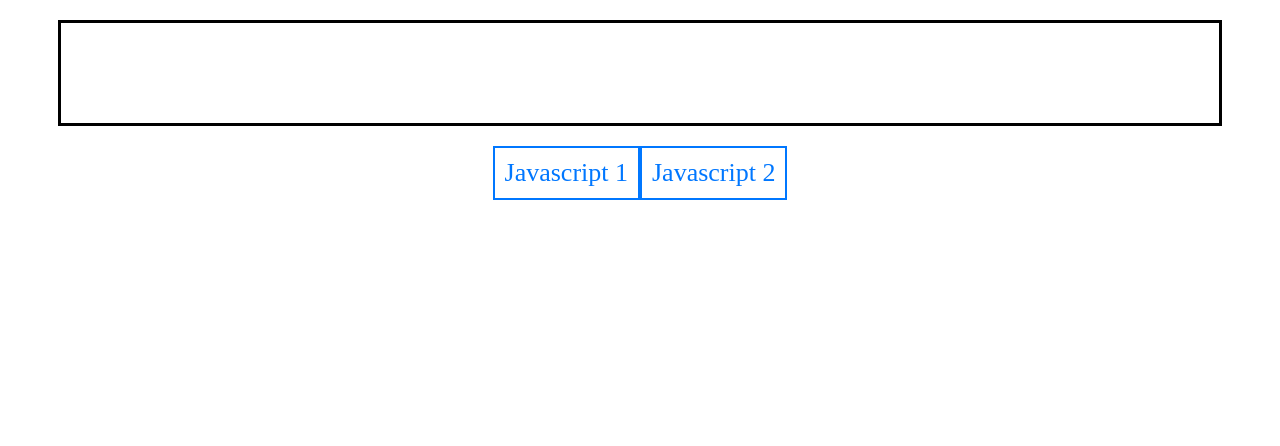
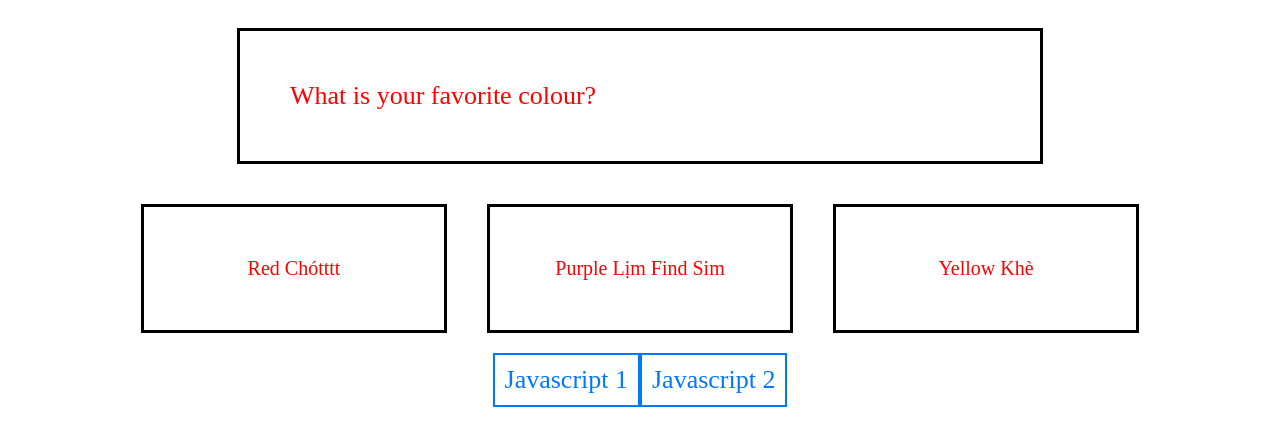
Before and after one commit to namtran-jh/exercise3, a plain HTML site: page javascript3.html in a window 1280 px wide. Drawn offline with Linux system fonts and the light colour scheme.

Commit message:
done js2 and js3

```diff
--- /dev/null
+++ b/data.js
@@ -0,0 +1,104 @@
+var data = [{
+        "id": 1,
+        "question": "What is your favorite colour?",
+        "answers": [
+            { "a_id": 1, "answer": "Red Chótttt", "affect": 2 },
+            { "a_id": 2, "answer": "Purple Lịm Find Sim", "affect": 3 },
+            { "a_id": 3, "answer": "Yellow Khè", "affect": 4 }
+        ]
+    },
+    {
+        "id": 2,
+        "question": "Which meal do you choose for your dinner?",
+        "answers": [
+            { "a_id": 1, "answer": "Samyang Noodle", "affect": 5 },
+            { "a_id": 2, "answer": "King Crab", "affect": 6 },
+            { "a_id": 3, "answer": "Tomatoes Chiên Giòn", "affect": 7 }
+        ]
+    },
+    {
+        "id": 3,
+        "question": "Which cloth do you prefer to wear for your best friend's wedding?",
+        "answers": [
+            { "a_id": 1, "answer": "Bikini Sông Biển", "affect": 8 },
+            { "a_id": 2, "answer": "Gentle Sơ-mi", "affect": 9 },
+            { "a_id": 3, "answer": "Trần trụi with nature", "affect": 10 }
+        ]
+    },
+    {
+        "id": 4,
+        "question": "Which place do you want to travel with your company most",
+        "answers": [
+            { "a_id": 1, "answer": "Đà Lạt heeee", "affect": 11 },
+            { "a_id": 2, "answer": "Vĩnh Hy bitch", "affect": 12 }
+        ]
+    },
+    {
+        "id": 5,
+        "question": "Who do you want to eat with?",
+        "answers": [
+            { "a_id": 1, "answer": "Colleagues", "affect": 8 },
+            { "a_id": 2, "answer": "Friends", "affect": 9 },
+            { "a_id": 3, "answer": "Family", "affect": 10 },
+            { "a_id": 4, "answer": "Alone please :(", "affect": 11 }
+        ]
+    },
+    {
+        "id": 6,
+        "question": "What do you expect from your lovers?",
+        "answers": [
+            { "a_id": 1, "answer": "Exciter Player", "affect": 11 },
+            { "a_id": 2, "answer": "Vin Car I love VietNam", "affect": 12 }
+        ]
+    },
+    {
+        "id": 7,
+        "question": "Ques7",
+        "answers": [
+            { "a_id": 1, "answer": "Answer here", "affect": 8 },
+            { "a_id": 2, "answer": "Answer here", "affect": 9 },
+            { "a_id": 3, "answer": "Answer here", "affect": 10 }
+        ]
+    },
+    {
+        "id": 8,
+        "question": "Ques8",
+        "answers": [
+            { "a_id": 1, "answer": "Answer here", "affect": 2 },
+            { "a_id": 2, "answer": "Answer here", "affect": 4 }
+        ]
+    },
+    {
+        "id": 9,
+        "question": "Ques9",
+        "answers": [
+            { "a_id": 1, "answer": "Answer here", "affect": 5 },
+            { "a_id": 2, "answer": "Answer here", "affect": 6 },
+            { "a_id": 3, "answer": "Answer here", "affect": 7 }
+        ]
+    },
+    {
+        "id": 10,
+        "question": "Ques10",
+        "answers": [
+            { "a_id": 1, "answer": "Answer here", "affect": 2 },
+            { "a_id": 2, "answer": "Answer here", "affect": 4 }
+        ]
+    },
+    {
+        "id": 11,
+        "question": "Ques11",
+        "answers": [
+            { "a_id": 1, "answer": "Answer here", "affect": 3 },
+            { "a_id": 2, "answer": "Answer here", "affect": 9 }
+        ]
+    },
+    {
+        "id": 12,
+        "question": "Ques12",
+        "answers": [
+            { "a_id": 1, "answer": "Answer here", "affect": 0 },
+            { "a_id": 2, "answer": "Answer here", "affect": 0 }
+        ]
+    }
+]
--- a/javascript3.html
+++ b/javascript3.html
@@ -12,14 +12,79 @@
 </head>
 
 <body>
-    <p id="demo"></p>
+    <div id="forkQuestionTree">
+        <p id="question">
+            What is your name?
+        </p>
+        <div id="answers">
+            <input class="answer" type="checkbox" value="Nam" disabled/>
+            <input class="answer" type="checkbox" value="Tran" disabled/>
+            <input class="answer" type="checkbox" value="Hao" disabled/>
+        </div>
+    </div>
 
     <div>
         <a href="./javascript1.html">Javascript 1</a>
         <a href="./javascript2.html">Javascript 2</a>
     </div>
 
+    <script src="data.js"></script>
     <script>
+        var arrAns;
+
+        // Set question
+        function setQuestion(val) {
+            if (!val) {
+                document.getElementById("question").innerHTML = data[0].question;
+                var answers = "";
+                data[0].answers.forEach(val => {
+                    answers += '<input id="answer' + val.a_id + '" class="answer" type="text" name="' + val.affect + '" value="' + val.answer + '" disabled/>'
+                })
+                document.getElementById("answers").innerHTML = answers;
+
+                arrAns = document.getElementsByClassName("answer");
+                for (var i = 0; i < arrAns.length; i++) {
+                    arrAns[i].onselect = function() {
+                        setQuestion(this);
+                    }
+                };
+            } else {
+                if (val.name === "0") {
+                    document.getElementById("question").innerHTML = "No more question, okay ?!?";
+                    document.getElementById("answers").innerHTML = "<p> End game here !!!! </p>";
+                } else {
+                    for (var i = 0; i < data.length; i++) {
+                        if (data[i].id === parseInt(val.name)) {
+                            document.getElementById("question").innerHTML = data[i].question;
+                            var answers = "";
+                            data[i].answers.forEach(val => {
+                                answers += '<input id="answer' + val.a_id + '" class="answer" type="text" name="' + val.affect + '" value="' + val.answer + '" disabled/>'
+                            })
+                            document.getElementById("answers").innerHTML = answers;
+
+                            break;
+                        }
+                    }
+
+                    arrAns = document.getElementsByClassName("answer");
+                    for (var i = 0; i < arrAns.length; i++) {
+                        arrAns[i].onselect = function() {
+                            setQuestion(this);
+                        }
+                    };
+                }
+            }
+        }
+
+        setQuestion();
+
+        // Start game
+        /* arrAns = document.getElementsByClassName("answer");
+        for (var i = 0; i < arrAns.length; i++) {
+            arrAns[i].onselect = function() {
+                setQuestion(this);
+            }
+        }; */
     </script>
 </body>
 
--- a/styles.css
+++ b/styles.css
@@ -22,8 +22,34 @@ a {
     color: rgb(0, 119, 255);
 }
 
+input {
+    width: 200px;
+    background-color: white;
+    color: red;
+    text-align: center;
+    font-size: 20px;
+    border: 3px solid black;
+    padding: 50px;
+    margin: 20px;
+    font-family: 'Times New Roman', serif;
+}
+
 a:hover {
     text-decoration: none;
     background-color: rgb(0, 119, 255);
     color: white;
 }
+
+#forkQuestionTree {
+    display: flex;
+    flex-direction: column;
+    justify-content: center;
+    align-items: center;
+}
+
+#question {
+    width: 700px;
+    text-align: justify;
+}
+
+.answer {}
```
Also changed, not shown: javascript1.html (+2 -2 lines), javascript2.html (+17 -18 lines).
